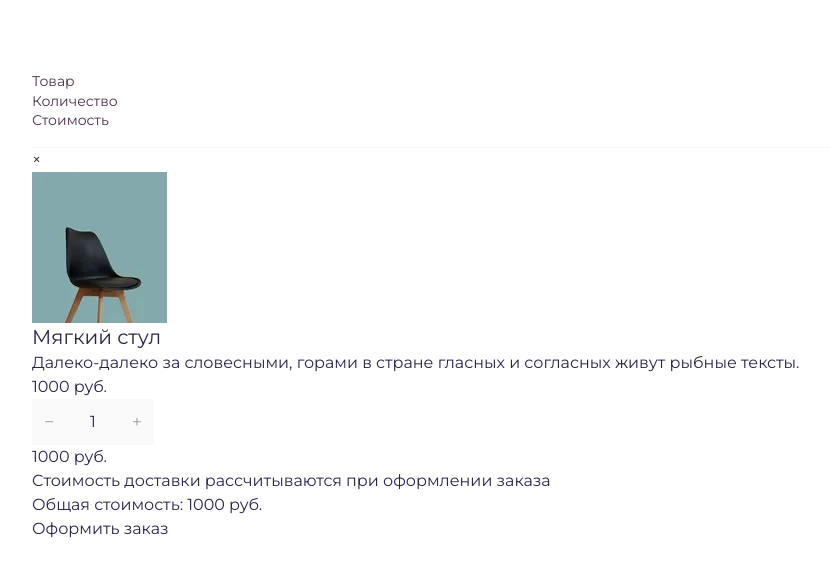
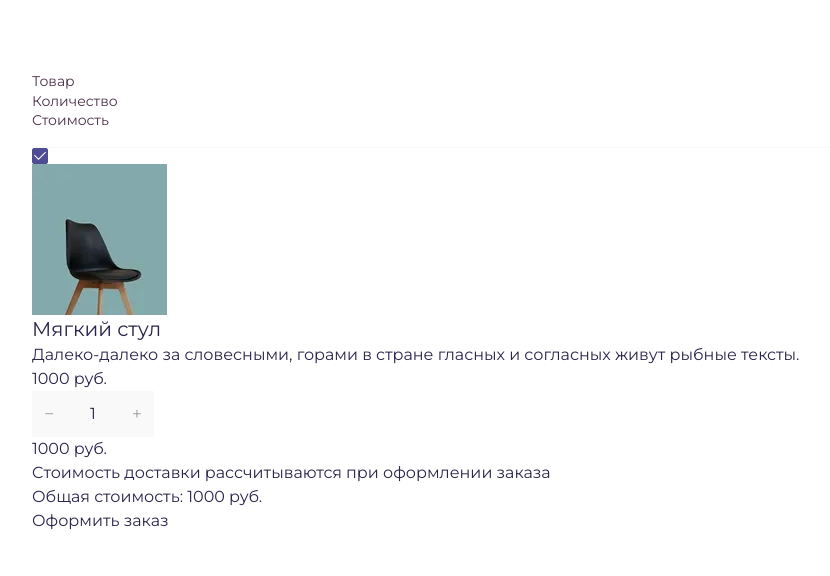
Before and after one commit to not-iron-yury/Seats, a website: page src/html/сart.html in a window 1280 px wide. Shown: the whole page, without its empty margins (45-875 px from the left). Drawn offline with nearby package versions, Linux system fonts and the light colour scheme; files that its build step writes are made by us from their sources; files whose address does not match are found by name.

Commit message:
Сохрание версии кода с проработанной доступностью Попытка в продвинутую доступность не удалась.
Changes to be committed:
	modified:   src/html/blocks/cart-section.html

```diff
--- a/src/html/blocks/cart-section.html
+++ b/src/html/blocks/cart-section.html
@@ -9,15 +9,28 @@
         </ul>
       </header>
       <ul class="cart__list">
-        <li class="cart-item cart__item" aria-labelledby="p0001-title quantity-label-p0001 p0001-item-total">
-          <button class="cart-item__remove" type="button" aria-label="Удалить товар из корзины">
-            <span aria-hidden="true">&times;</span>
-          </button>
+        <li
+          class="cart-item cart__item"
+          aria-labelledby="p0001-title"
+          aria-describedby="p0001-description p0001-price quantity-label-p0001 p0001-item-total"
+        >
+          <div class="cart-item__choice">
+            <label class="filter__label" for="p0001-chosen">
+              <input
+                type="checkbox"
+                class="checkbox"
+                id="p0001-chosen"
+                value="true"
+                aria-label="Товар выбран для заказа"
+                checked
+              />
+            </label>
+          </div>
           <article
             data-product-id="p0001"
             class="cart-product cart-item__product"
             aria-labelledby="p0001-title"
-            aria-describedby="p0001-description p0001-price p0001-item-total"
+            aria-describedby="p0001-description p0001-price"
           >
             <picture aria-hidden="true">
               <source srcset="./img/image-cart.webp 1x, ./img/image-cart@2x.webp 2x" type="image/webp" />
@@ -60,6 +73,7 @@
                 name="quantity"
                 min="1"
                 value="1"
+                aria-live="polite"
               />
               <button
                 type="button"
@@ -71,8 +85,13 @@
               </button>
             </div>
           </div>
-          <div class="cart-item-total cart-item__total">
-            <p id="p0001-item-total" class="cart-item-total__cost" aria-label="Общая стоимость по товару: 1000 руб">
+          <div class="cart-item-total cart-item__total" aria-labelledby="p0001-item-total">
+            <p
+              id="p0001-item-total"
+              class="cart-item-total__cost"
+              aria-label="Общая стоимость по товару: 1000 руб"
+              aria-live="polite"
+            >
               <span class="cart-item-total__value">1000</span> руб.
             </p>
           </div>
@@ -80,12 +99,12 @@
       </ul>
       <footer class="cart-footer cart__footer">
         <p class="cart-footer__delivery-info">Cтоимость доставки рассчитываются при оформлении заказа</p>
-        <section class="cart-footer__footer-summary">
+        <div class="cart-footer__summary">
           <p class="cart-footer__total-price" aria-label="Итоговая стоимость заказа: 1000 руб" aria-live="polite">
             Общая стоимость: <span class="cart-footer__total-value">1000</span> руб.
           </p>
           <button type="submit" class="cart-footer__order-button">Оформить заказ</button>
-        </section>
+        </div>
       </footer>
     </div>
   </div>
```
